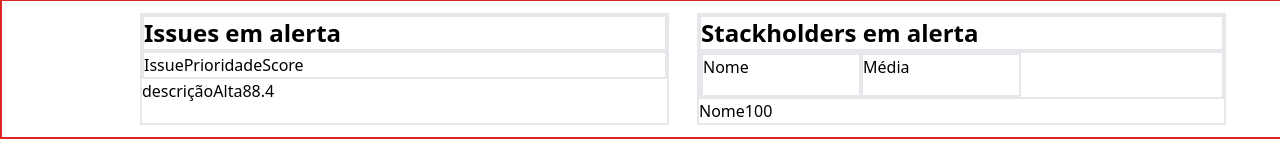
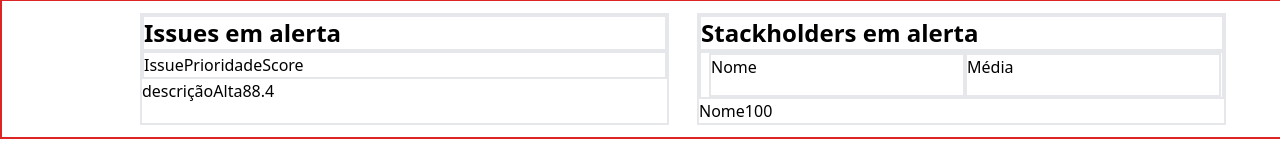
Before and after one commit to xdnzz/trinity-system-, a React (Vite) app: page / in a window 1280 px wide. Shown: the part 609-756 px from the top of the page. Built offline with nearby package versions, Linux system fonts and the light colour scheme.

Commit message:
feat: change style

```diff
--- a/src/components/StackholdersOnAlert/StackholdersOnAlert.tsx
+++ b/src/components/StackholdersOnAlert/StackholdersOnAlert.tsx
@@ -4,8 +4,8 @@ export function StackholdersOnAlert({stackholderName, medium}: IStackholdersOnAl
 			<h1 className="w-full border-2 text-2xl font-bold">Stackholders em alerta</h1>
 
 			<div className="w-full border-2 flex">
-				<div className="w-40 h-11 border-2">Nome</div>
-				<div className="w-40 h-11 border-2">Média</div>
+				<div className="ml-2 w-64 h-11 border-2">Nome</div>
+				<div className="w-64 h-11 border-2">Média</div>
 
 			</div>
 
```
